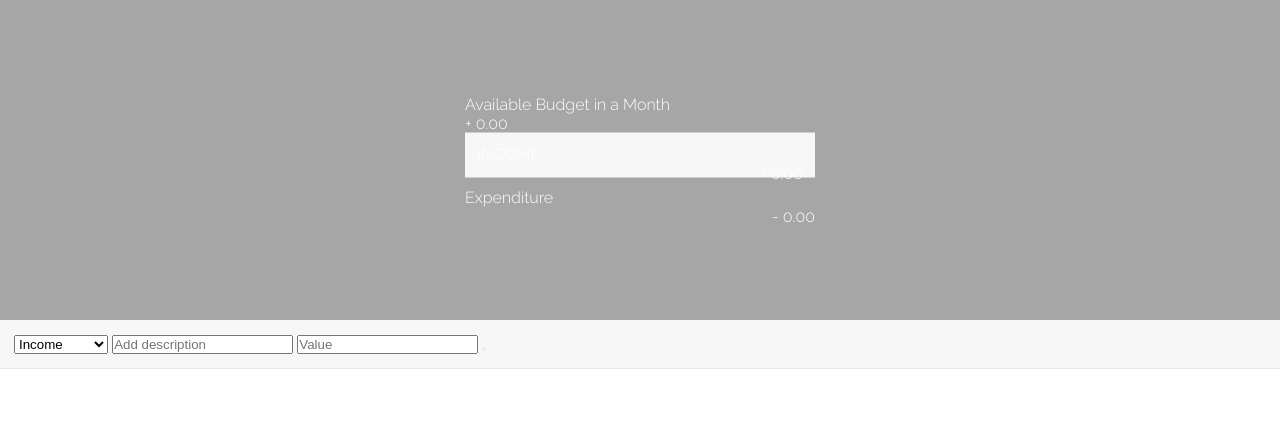
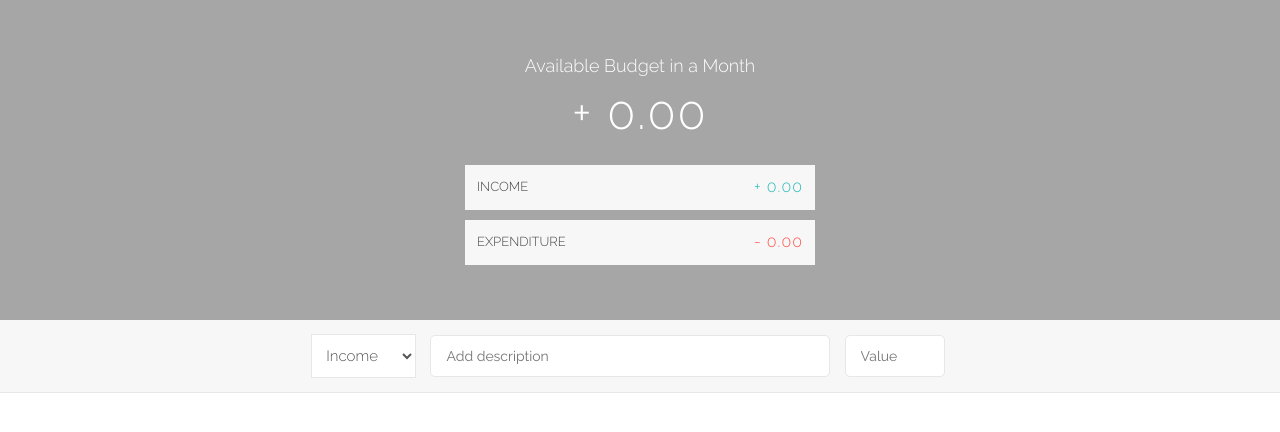
Before and after one commit to echubi/Budgetapp, a plain HTML site: page index.htm in a window 1280 px wide. Drawn offline with Linux system fonts and the light colour scheme.

Commit message:
Update index.htm

```diff
--- a/index.htm
+++ b/index.htm
@@ -8,23 +8,23 @@
 <body>
  	<div class="top">
             <div class="budget">
-                <div class="title">
+                <div class="budget-title">
                     Available Budget in a Month
                 </div>
 
-                <div class="value">+ 0.00</div>
+                <div class="budget-value">+ 0.00</div>
 
                 <div class="income ">
-                    <div class="income_text">Income</div>
+                    <div class="income-text">Income</div>
                     <div class="right">
-                        <div class="income_value">+ 0.00</div>
+                        <div class="income-value">+ 0.00</div>
                     </div>
                 </div>
 
-                <div class="expendituere">
-                    <div class="expenditure_text">Expenditure</div>
+                <div class="expenditure">
+                    <div class="expenditure-text">Expenditure</div>
                     <div class="right">
-                        <div class="expenditure_value">- 0.00</div>
+                        <div class="expenditure-value">- 0.00</div>
                     </div>
                 </div>
             </div>
@@ -34,14 +34,14 @@
 
         <div class="bottom">
             <div class="add">
-                <div class="add__container">
-                    <select class="add__type">
+                <div class="add-container">
+                    <select class="add-type">
                         <option value="inc" selected>Income</option>
                         <option value="exp">Expenditure</option>
                     </select>
-                    <input type="text" class="add__description" placeholder="Add description">
-                    <input type="number" class="add__value" placeholder="Value">
-                    <button class="add__btn"><i class="ion-ios-checkmark-outline"></i></button>
+                    <input type="text" class="add-description" placeholder="Add description">
+                    <input type="number" class="add-value" placeholder="Value">
+                    <button class="add-btn"><i class="ion-ios-checkmark-outline"></i></button>
                 </div>
             </div>
 
```
